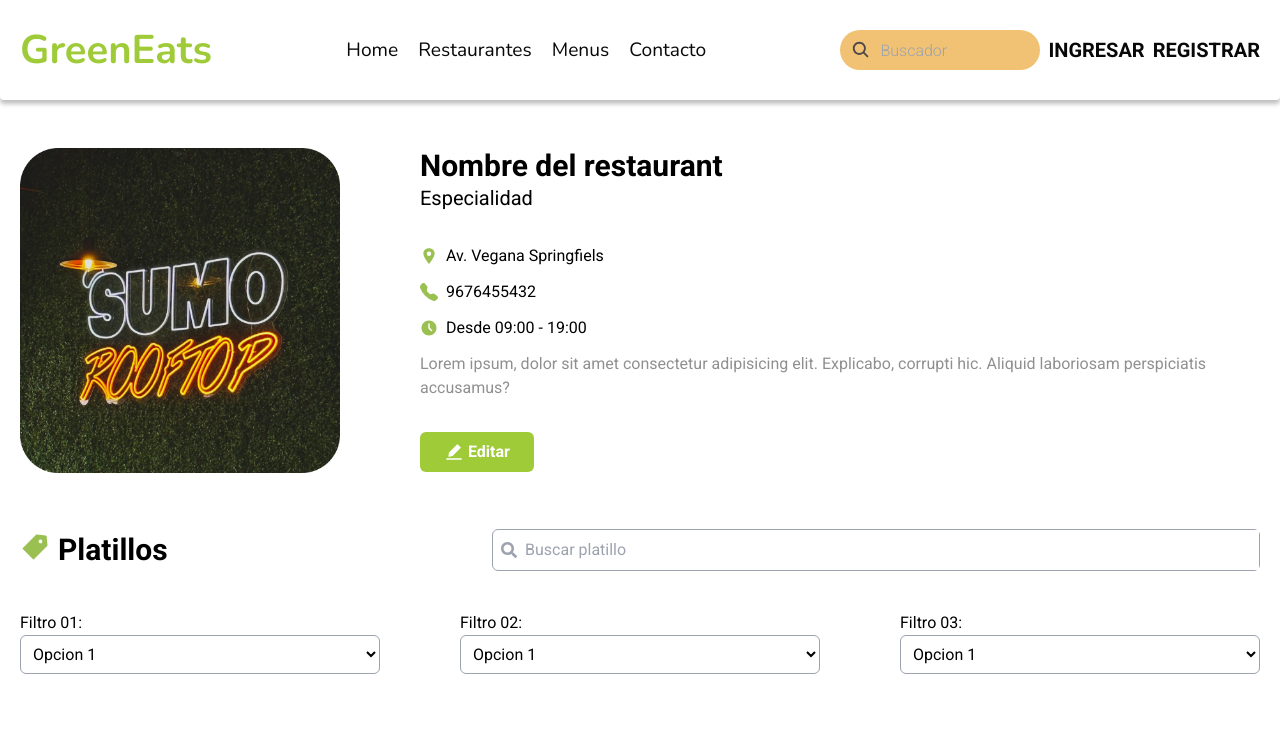
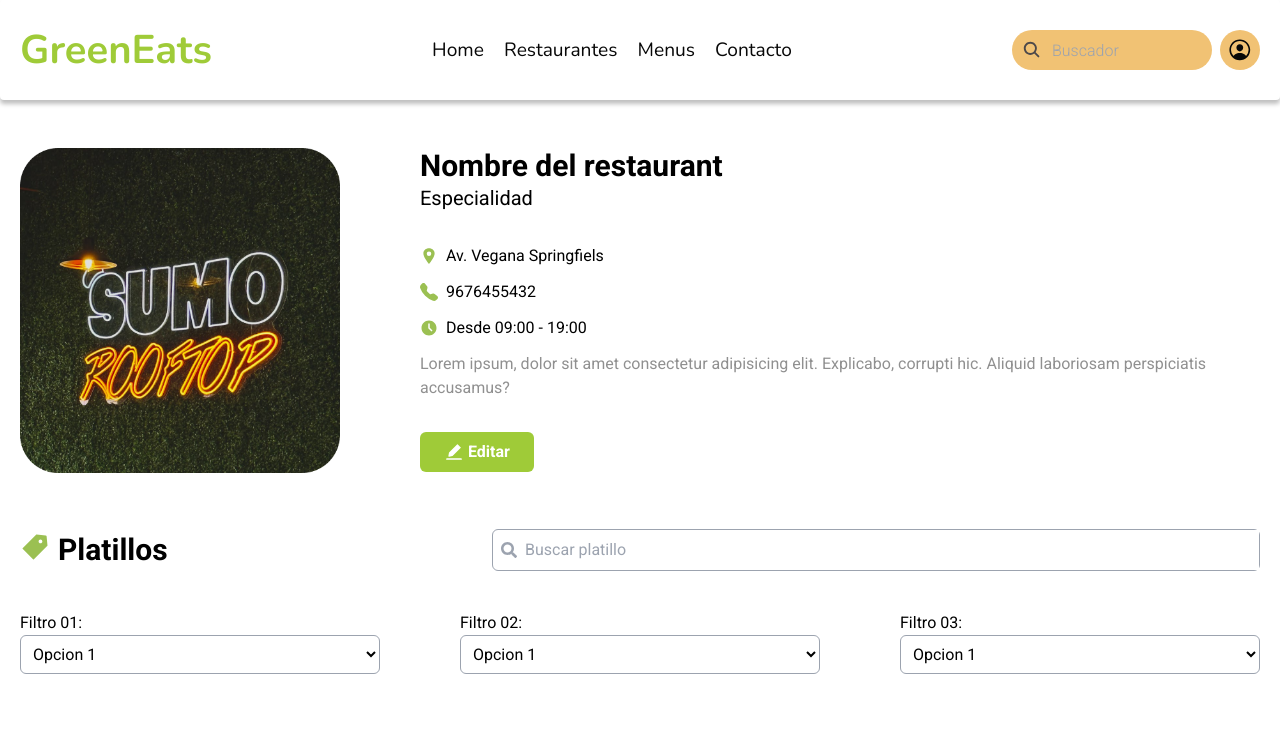
Before and after one commit to manuelperezdearce/s10-nc, a React (Vite) app in the folder frontend/: page /restaurant/id in a window 1280 px wide. Shown: the top 752 px of the page. Built offline with nearby package versions, Linux system fonts and the light colour scheme; no server answers; grey boxes are pictures that could not be loaded.

Commit message:
submenu login

```diff
--- a/frontend/src/components/navBar/NavBar.jsx
+++ b/frontend/src/components/navBar/NavBar.jsx
@@ -5,7 +5,6 @@ import NavLogo from '../navLogo/NavLogo'
 
 const NavBar = () => {
   const { isOpen } = useSelector(state => state?.nav)
-  const { logged } = useSelector(state => state?.auth)
   // const { } = useSelector(state => state?.logged)
 
   return (
@@ -19,7 +18,7 @@ const NavBar = () => {
       <NavMenu />
 
       {/* utilidades search, cart, etc */}
-      <NavUtils logged={logged} />
+      <NavUtils />
     </div>
 
   )
--- a/frontend/src/components/navUtils/NavUtils.jsx
+++ b/frontend/src/components/navUtils/NavUtils.jsx
@@ -1,40 +1,55 @@
-import React from 'react'
+import React, { useState } from 'react'
 import SearchButton from '../searchButton/SearchButton'
 import { Link } from 'react-router-dom'
-import { IoCartOutline, IoPersonCircleOutline } from 'react-icons/io5'
+import { IoAddSharp, IoCartOutline, IoLogInOutline, IoPersonCircleOutline } from 'react-icons/io5'
+import { useSelector } from 'react-redux'
 
-const NavUtils = ({ logged }) => {
+const NavUtils = () => {
+  const logged = useSelector(state => state?.auth2?.logged)
+  const [activeloginMenu, setActiveLoginMenu] = useState(false)
+
+  const handleactiveMenu = () => {
+    setActiveLoginMenu(!activeloginMenu)
+  }
+
+  console.log(activeloginMenu)
   return (
     <section className='utils
     w-[170px] flex flex-col justify-center items-center
-    lg:w-auto lg:flex lg:flex-row lg:flex-nowrap lg:justify-start lg:items-center lg:content-center overflow-hidden gap-2'
+    lg:w-auto lg:flex lg:flex-row lg:flex-nowrap lg:justify-start lg:items-center lg:content-center  gap-2 '
     >
       <SearchButton />
-      {
-      logged
-        ? <>
+      <a
+        onClick={handleactiveMenu}
+        className='relative w-[170px] h-[40px] p-3 rounded-[30px] flex flex-row flex-nowrap justify-start items-center content-center gap-2 text-[1.2rem] font-normal lg:w-[40px] lg:rounded-[50%] bg-lightBrownCustom lg:grid lg:place-content-center lg:text-[1.2rem]'
+      >
+        <IoPersonCircleOutline className='text-[1.6rem]' />
+        <span className='font-titulo font-normal  text-[1.1rem] lg:hidden capitalize'>Perfil</span>
+
+        <section className={`subMenuLogin absolute rounded-md w-[150px] h-[150px] bg-whiteCustom flex flex-col gap-2 justify-center items-start p-2 transition-all duration-150 ease-linear ${activeloginMenu ? 'top-[72px] right-[-20px] opacity-1 z-10' : 'top-[0px] right-[-20px] opacity-0 -z-10'}`}>
           <Link
-            to='/profile'
-            className='w-[170px] h-[40px] p-3 rounded-[30px] flex flex-row flex-nowrap justify-start items-center content-center gap-2 text-[1.2rem] font-normal
-        lg:w-[40px] lg:rounded-[50%] bg-lightBrownCustom lg:grid lg:place-content-center lg:text-[1.2rem]'
+            to='/login'
+            className='flex flex-row flex-nowrap justify-start items-center content-center gap-1 text-sm font-parrafo font-normal '
           >
-            <IoPersonCircleOutline className='text-[1.6rem]' />
-            <span className='font-titulo font-normal  text-[1.1rem] lg:hidden capitalize'>Perfil</span>
+            <IoLogInOutline className='text-lg text-greenCustom2' />
+            Ingresar
           </Link>
           <Link
-            to='/cart'
-            className='w-[170px] h-[40px] p-3 rounded-[30px] flex flex-row flex-nowrap justify-start items-center content-center gap-2 text-[1.2rem] font-normal
-        lg:w-[40px] lg:rounded-[50%] bg-lightBrownCustom lg:grid lg:place-content-center lg:text-[1.2rem]'
+            to='/register'
+            className='flex flex-row flex-nowrap justify-start items-center content-center gap-1 text-sm font-parrafo font-normal '
           >
-            <IoCartOutline className='text-[1.6rem]' />
-            <span className='font-titulo font-normal  text-[1.1rem] lg:hidden capitalize'>Perfil</span>
+            <IoAddSharp className='text-lg text-greenCustom2' />
+            Registrar
           </Link>
-        </>
-        : <>
-          <Link to='/login'>Ingresar</Link>
-          <Link to='/register'>Registrar</Link>
-        </>
-    }
+        </section>
+      </a>
+      {/* <Link
+        to='/cart'
+        className='w-[170px] h-[40px] p-3 rounded-[30px] flex flex-row flex-nowrap justify-start items-center content-center gap-2 text-[1.2rem] font-normal lg:w-[40px] lg:rounded-[50%] bg-lightBrownCustom lg:grid lg:place-content-center lg:text-[1.2rem]'
+      >
+        <IoCartOutline className='text-[1.6rem]' />
+        <span className='font-titulo font-normal  text-[1.1rem] lg:hidden capitalize'>Perfil</span>
+      </Link> */}
 
     </section>
   )
--- a/frontend/src/layout/Header/Header.jsx
+++ b/frontend/src/layout/Header/Header.jsx
@@ -9,7 +9,7 @@ import Toggle from '../../components/toggle/Toggle'
 
 const Header = () => {
   return (
-    <header className='headerContainer fixed top-0 lg:left-0 w-[100%] h-[100px] lg:h-auto  text-blackCustom flex justify-center items-center font-bold text-xl uppercase text-center pt-[0] z-10'>
+    <header className='headerContainer fixed top-0 lg:left-0 w-[100%] h-[100px] lg:h-auto  text-blackCustom flex justify-center items-center font-bold text-xl uppercase text-center pt-[0] z-50'>
       <NavBar />
       <Toggle />
     </header>
```
Also changed, not shown: frontend/src/components/Sections/InfoProfileRestaurant.jsx (+10 -19 lines).
